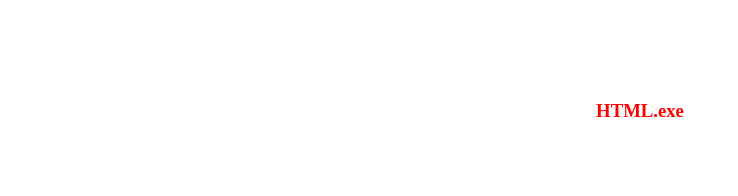
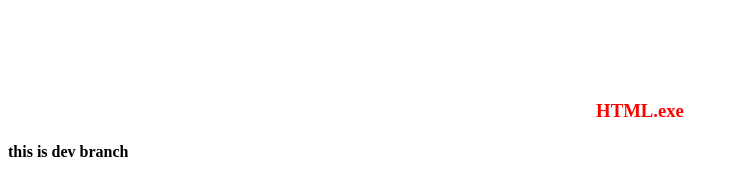
Before and after one commit to lb199771/pilishen.com, a plain HTML site: page index - 副本.html in a window 1280 px wide. Shown: the whole page, without its empty margins (0-738 px from the left). Drawn offline with Linux system fonts and the light colour scheme.

Commit message:
dev branch

```diff
--- a/index - 副本.html
+++ b/index - 副本.html
@@ -6,5 +6,6 @@
 <head>
 <body>
 	<h3>HTML.exe</h3>
+	<h4>this is dev branch</h4>
 </body>
 </html>
```
